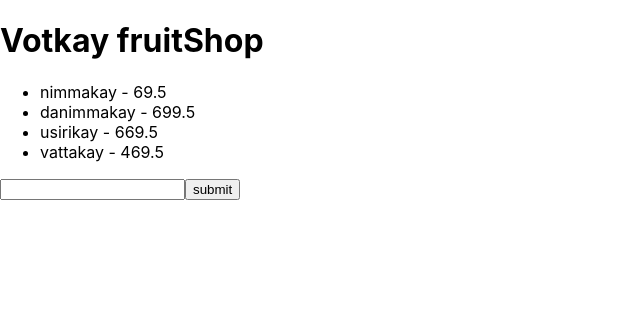
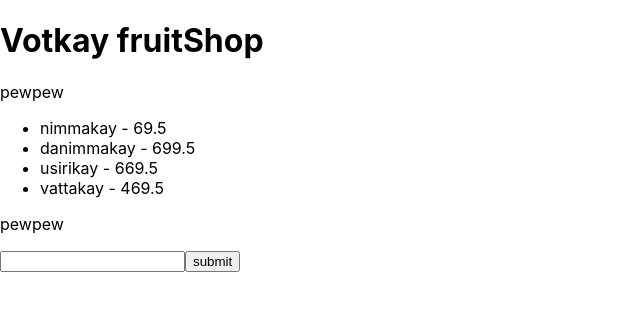
Before and after one commit to dinokage/adv-react, a React (Create React App) app: page / in a window 1280 px wide. Shown: the top 310 px of the page, without its empty margins (0-640 px from the left). Built offline with nearby package versions, Linux system fonts and the light colour scheme.

Commit message:
implemented context API(completed)

```diff
--- a/src/App.js
+++ b/src/App.js
@@ -2,15 +2,17 @@ import './App.css';
 import './FruitList';
 import FruitList from './FruitList';
 import SimpleformInput from './SimpleFormInput';
-import { contextExample } from './Contexts';
+import { UserContext } from './Contexts';
+import { useState } from 'react';
 function App() {
+  const [user] = useState('pewpew')
   return (
     <div>
       <h1>Votkay fruitShop</h1>
-      <contextExample.Provider>
+      <UserContext.Provider value={user}>
       <FruitList />
       <SimpleformInput />
-      </contextExample.Provider>
+      </UserContext.Provider>
 
     </div>
   );
--- a/src/Contexts.js
+++ b/src/Contexts.js
@@ -1,3 +1,6 @@
 import {createContext} from 'react';
 
-export const contextExample = createContext('hadavidi')
+export const UserContext = createContext({
+    name: "dinokage",
+    email: "yerradinesh01@gmail.com"
+})
--- a/src/FruitList.js
+++ b/src/FruitList.js
@@ -1,3 +1,6 @@
+import { useContext } from "react";
+import { UserContext } from "./Contexts";
+
 const topFruits = [
     {
       id:1,
@@ -30,8 +33,11 @@ export default function FruitList() {
     const data = `${fruit.name} - ${fruit.price}`
     return <li>{data}</li>
   })
+  const user = useContext(UserContext)
+  console.log(user)
   return (
     <>
+    <p>{user}</p>
     <ul>
         {fruitsList}
       </ul>
--- a/src/SimpleFormInput.js
+++ b/src/SimpleFormInput.js
@@ -1,5 +1,5 @@
 import { useState, useContext } from 'react';
-import { contextExample } from './Contexts';
+import { UserContext } from './Contexts';
 export default function SimpleformInput() {
     const [value, setValue] = useState('');
     const handleChange = (e) => {
@@ -10,7 +10,7 @@ export default function SimpleformInput() {
         alert(`form submitted with data ${value}`)
 
     }
-    const tempVariable = useContext(contextExample)
+    const tempVariable = useContext(UserContext)
     return (
         <>
         {tempVariable}
```
